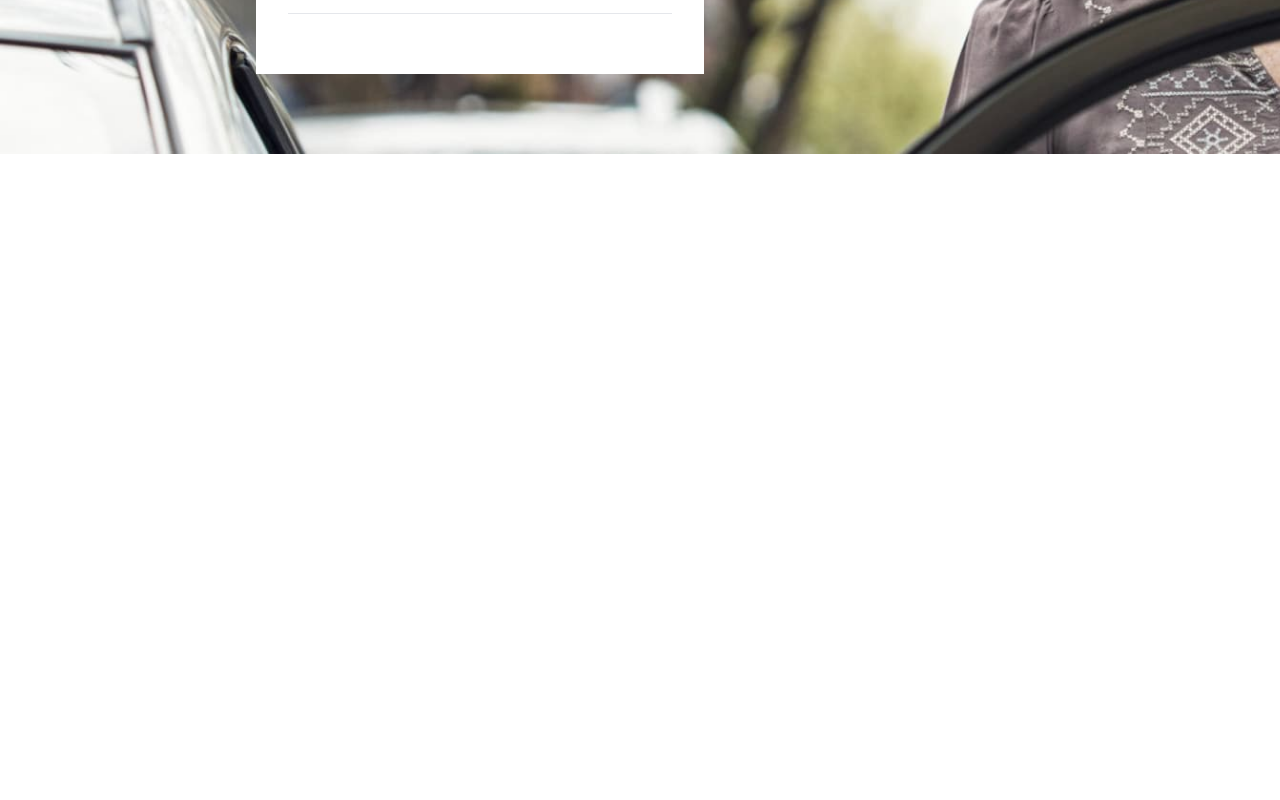
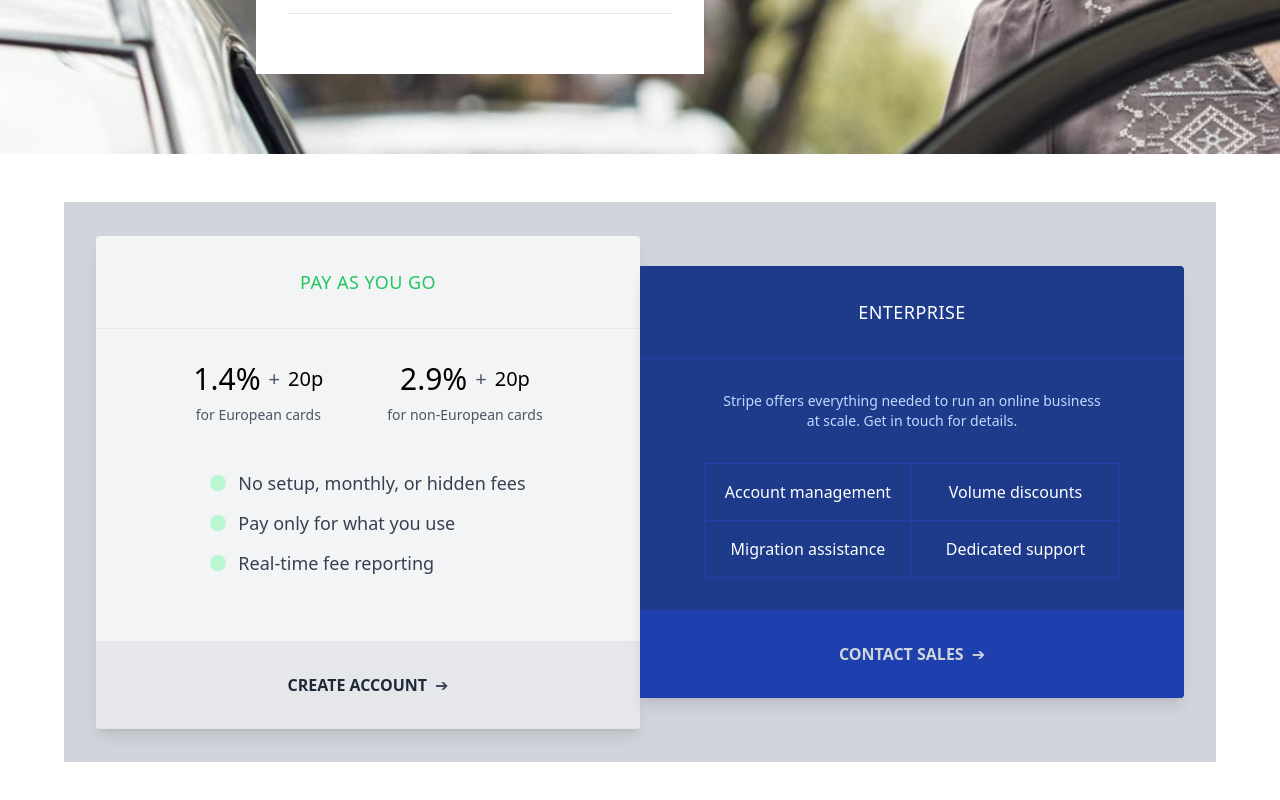
Before and after one commit to shawnAhamed/home-service, a Next.js app: page / in a window 1280 px wide. Shown: the part 546-1346 px from the top of the page. Before the commit the page ends 800 px from the top, so only its background shows below. Built offline with nearby package versions, Linux system fonts and the light colour scheme.

Commit message:
dependency

```diff
--- /dev/null
+++ b/component/second.js
@@ -0,0 +1,74 @@
+export default function Second(){
+
+    return(
+        <div className="antialiased max-w-6xl mx-auto my-12 bg-gray-300 px-8">
+            <div className="relative block md:flex items-center">
+                <div className="w-full md:w-1/2 relative z-1 bg-gray-100 rounded shadow-lg overflow-hidden">
+                    <div className="text-lg font-medium text-green-500 uppercase p-8 text-center border-b border-gray-200 tracking-wide">Pay as you go</div>
+                    <div className="block sm:flex md:block lg:flex items-center justify-center">
+                        <div className="mt-8 sm:m-8 md:m-0 md:mt-8 lg:m-8 text-center">
+                            <div className="inline-flex items-center">
+                                <span className="text-3xl font-medium">1.4%</span>
+                                <span className="text-xl text-gray-600 ml-2">+</span>
+                                <span className="text-xl ml-2">20p</span>
+                            </div>
+                            <span className="block text-sm text-gray-600 mt-2">for European cards</span>
+                        </div>
+                        <div className="mt-4 mb-8 sm:m-8 md:m-0 md:mt-4 md:mb-8 lg:m-8 text-center">
+                            <div className="inline-flex items-center">
+                                <span className="text-3xl font-medium">2.9%</span>
+                                <span className="text-xl text-gray-600 ml-2">+</span>
+                                <span className="text-xl ml-2">20p</span>
+                            </div>
+                            <span className="block text-sm text-gray-600 mt-2">for non-European cards</span>
+                        </div>
+                    </div>
+                    <div className="flex justify-center mt-3">
+                        <ul>
+                            <li className="flex items-center">
+                                <div className="bg-green-200 rounded-full p-2 fill-current text-green-700">
+                                    <svg className="w-4 h-4" xmlns="http://www.w3.org/2000/svg" viewBox="0 0 24 24" className="icon-umbrella"><path className="primary" d="M11 3.05V2a1 1 0 0 1 2 0v1.05A10 10 0 0 1 22 13c0 1.33-2 1.33-2 0a2 2 0 1 0-4 0c0 1.33-2 1.33-2 0a2 2 0 1 0-4 0c0 1.33-2 1.33-2 0a2 2 0 1 0-4 0c0 1.33-2 1.33-2 0a10 10 0 0 1 9-9.95z"/><path className="secondary" d="M11 14a1 1 0 0 1 2 0v5a3 3 0 0 1-6 0 1 1 0 0 1 2 0 1 1 0 0 0 2 0v-5z"/></svg>
+                                </div>
+                                <span className="text-gray-700 text-lg ml-3">No setup, monthly, or hidden fees</span>
+                            </li>
+                            <li className="flex items-center mt-3">
+                                <div className="bg-green-200 rounded-full p-2 fill-current text-green-700">
+                                    <svg className="w-4 h-4" xmlns="http://www.w3.org/2000/svg" viewBox="0 0 24 24" className="icon-shopping-bag"><path className="primary" d="M5 8h14a1 1 0 0 1 1 .92l1 12A1 1 0 0 1 20 22H4a1 1 0 0 1-1-1.08l1-12A1 1 0 0 1 5 8z"/><path className="secondary" d="M9 10a1 1 0 0 1-2 0V7a5 5 0 1 1 10 0v3a1 1 0 0 1-2 0V7a3 3 0 0 0-6 0v3z"/></svg>
+                                </div>
+                                <span className="text-gray-700 text-lg ml-3">Pay only for what you use</span>
+                            </li>
+                            <li className="flex items-center mt-3">
+                                <div className="bg-green-200 rounded-full p-2 fill-current text-green-700">
+                                    <svg className="w-4 h-4" xmlns="http://www.w3.org/2000/svg" viewBox="0 0 24 24" className="icon-pie-chart"><path className="primary" d="M14 13h6.78a1 1 0 0 1 .97 1.22A10 10 0 1 1 9.78 2.25a1 1 0 0 1 1.22.97V10a3 3 0 0 0 3 3z"/><path className="secondary" d="M20.78 11H14a1 1 0 0 1-1-1V3.22a1 1 0 0 1 1.22-.97c3.74.85 6.68 3.79 7.53 7.53a1 1 0 0 1-.97 1.22z"/></svg>
+                                </div>
+                                <span className="text-gray-700 text-lg ml-3">Real-time fee reporting</span>
+                            </li>
+                        </ul>
+                    </div>
+                    <a className="block flex items-center justify-center bg-gray-200 hover:bg-gray-300 p-8 text-md font-semibold text-gray-800 uppercase mt-16" href="#">
+                        <span>Create account</span>
+                        <span className="font-medium text-gray-700 ml-2">➔</span>
+                    </a>
+                </div>
+                <div className="w-full md:w-1/2 relative z-0 px-8 md:px-0 md:py-16">
+                    <div className="bg-blue-900 text-white rounded-b md:rounded-b-none md:rounded-r shadow-lg overflow-hidden">
+                        <div className="text-lg font-medium uppercase p-8 text-center border-b border-blue-800 tracking-wide">Enterprise</div>
+                        <div className="text-center text-sm sm:text-md max-w-sm mx-auto mt-8 text-blue-200 px-8 lg:px-0">
+                            Stripe offers everything needed to run an online business at scale. Get in touch for details.
+                        </div>
+                        <div className="mt-8 border border-blue-800 mx-8 lg:mx-16 flex flex-wrap">
+                            <div className="flex items-center justify-center w-1/2 text-center p-4 border-r border-b border-blue-800">Account management</div>
+                            <div className="flex items-center justify-center w-1/2 text-center p-4 border-b border-blue-800">Volume discounts</div>
+                            <div className="flex items-center justify-center w-1/2 text-center p-4 border-r border-blue-800">Migration assistance</div>
+                            <div className="flex items-center justify-center w-1/2 text-center p-4">Dedicated support</div>
+                        </div>
+                        <a className="block flex items-center justify-center bg-blue-800 hover:bg-blue-700 p-8 text-md font-semibold text-gray-300 uppercase mt-8" href="#">
+                            <span>Contact sales</span>
+                            <span className="font-medium text-gray-300 ml-2">➔</span>
+                        </a>
+                    </div>
+                </div>
+            </div>
+        </div>
+    )
+}
--- a/pages/index.js
+++ b/pages/index.js
@@ -1,5 +1,6 @@
 import HomeHero from "../component/header";
 import Formbanner from "../component/form-banner";
+import Second from "../component/second";
 
 
 export default function Home() {
@@ -7,7 +8,7 @@ export default function Home() {
     <div>
       <HomeHero/>
         <Formbanner/>
-
+        <Second/>
     </div>
   )
 }
```
